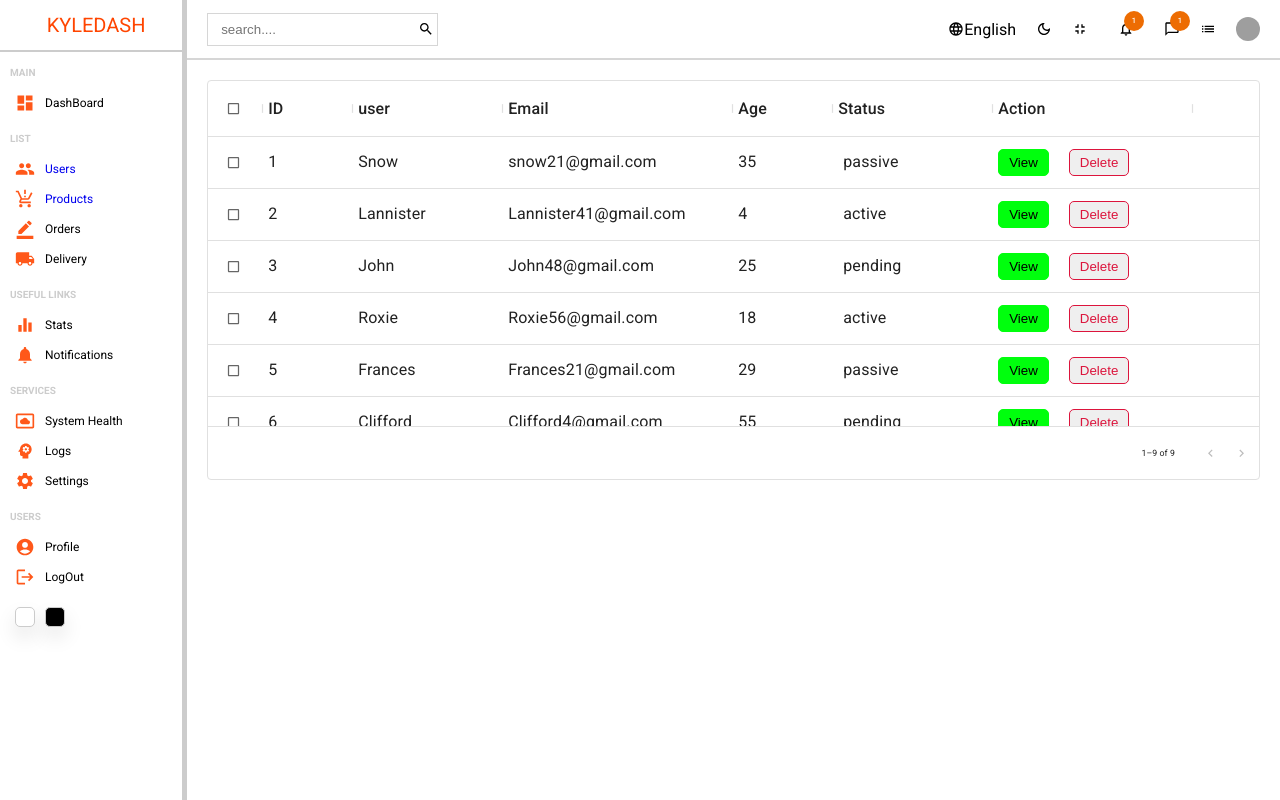
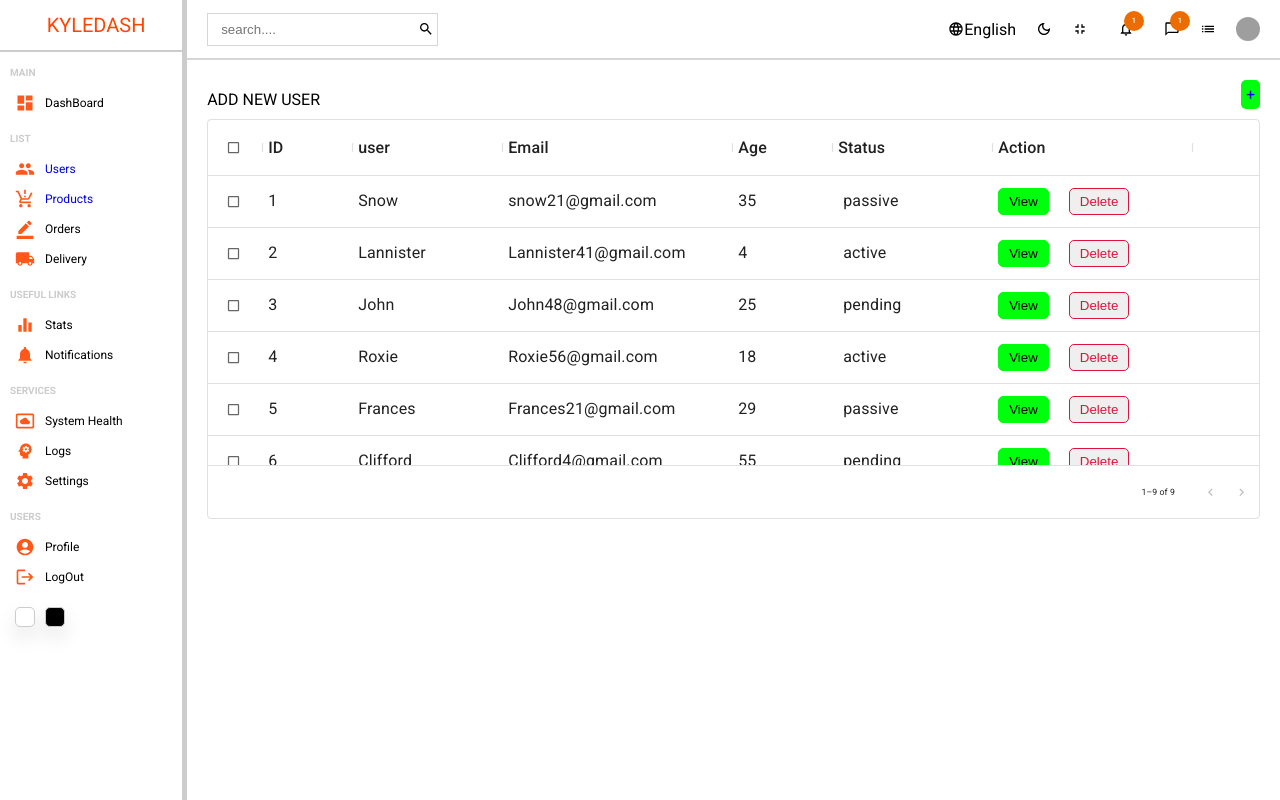
Before and after one commit to MwauStephen/DashBoard, a React (Create React App) app: page /list in a window 1280 px wide. Built offline with nearby package versions, Linux system fonts and the light colour scheme; grey boxes are pictures that could not be loaded.

Commit message:
added a new add user button

```diff
--- a/src/Components/datatable/DataTable.js
+++ b/src/Components/datatable/DataTable.js
@@ -28,6 +28,12 @@ const DataTable = () => {
   return (
     <div className={styles.data}>
       <Box sx={{ height: 400, width: "100%" }}>
+        <div className={styles["add-new"]}>
+          Add new user
+          <Link to="/list/new" className={styles["add"]}>
+            +
+          </Link>
+        </div>
         <DataGrid
           sx={{ fontSize: "1.6rem" }}
           rows={userRows}
--- a/src/Components/datatable/DataTable.module.css
+++ b/src/Components/datatable/DataTable.module.css
@@ -18,3 +18,20 @@
   border: 1px solid #dc143c;
   color: #dc143c;
 }
+.add-new {
+  display: flex;
+  align-items: center;
+  justify-content: space-between;
+  font-size: 1.6rem;
+  font-weight: 400;
+  text-transform: uppercase;
+}
+.add {
+  font-size: 1.6rem;
+  background-color: #00ff0d;
+  padding: 0.5rem;
+  border-radius: 0.5rem;
+  margin-bottom: 1rem;
+  text-decoration: none;
+  cursor: pointer;
+}
```
